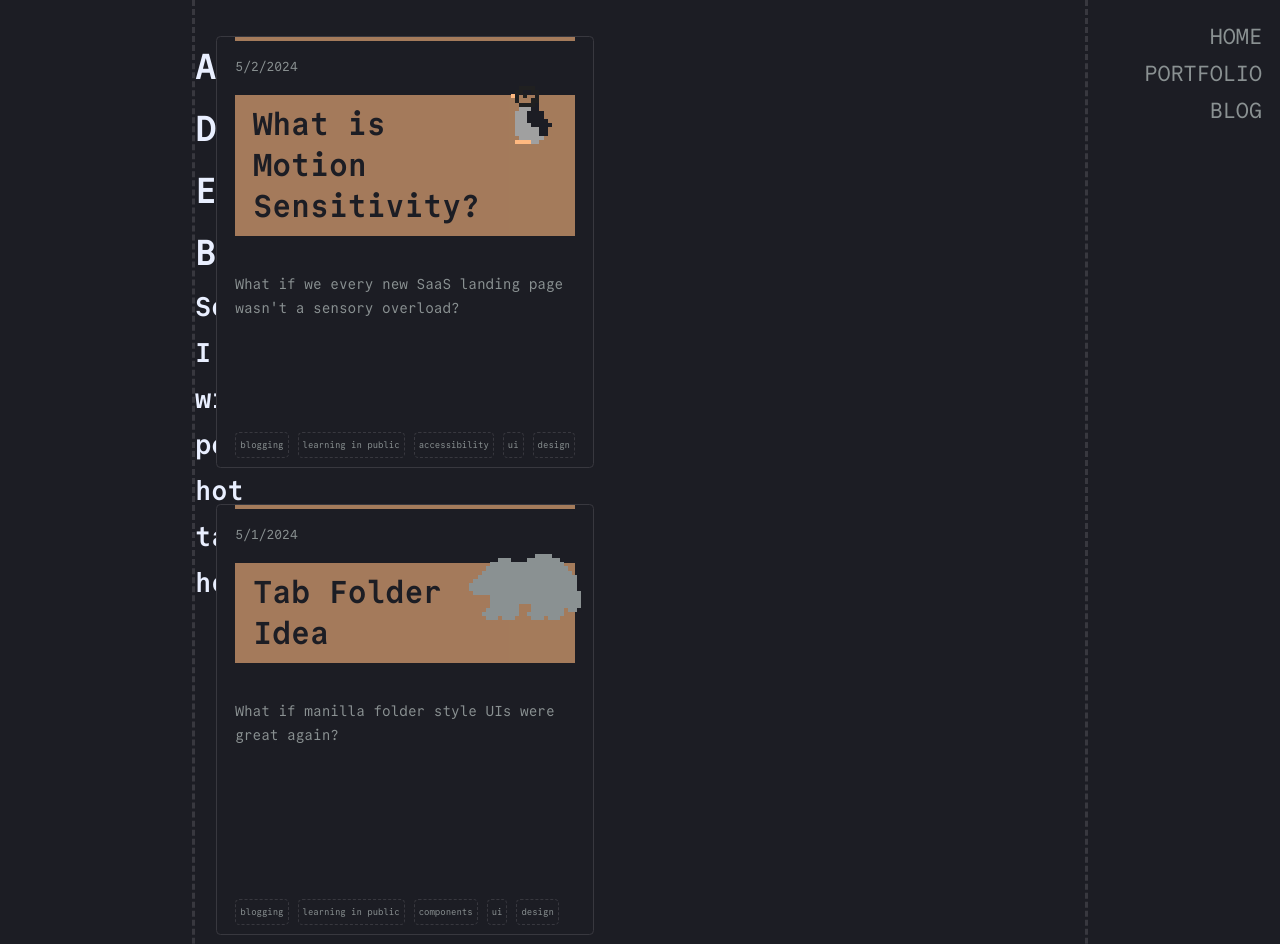
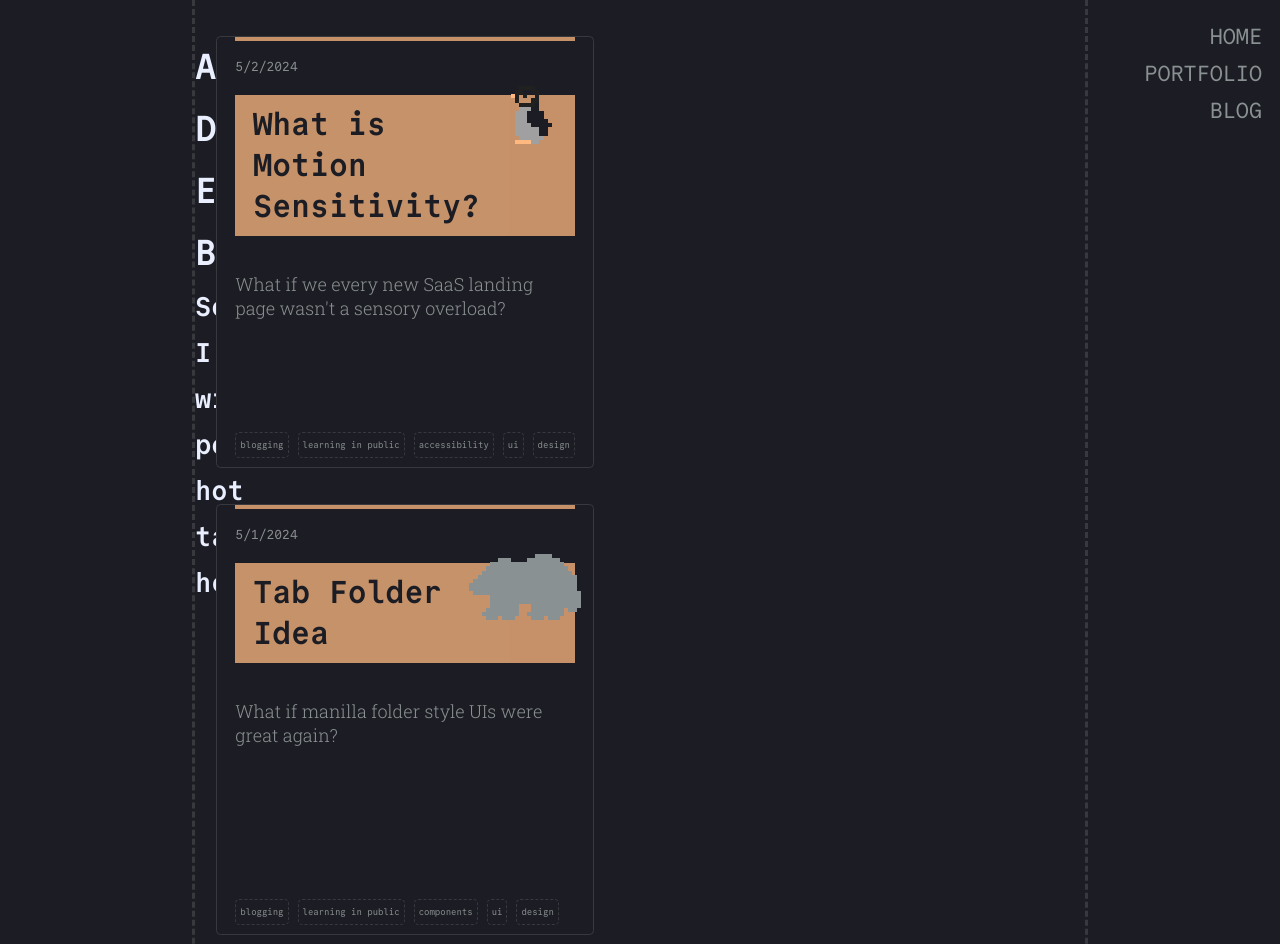
Before and after one commit to SladtheLad/nicksladden.com, an Astro site: page /blog in a window 1280 px wide. Shown: the top 944 px of the page. Built offline with nearby package versions, Linux system fonts and the light colour scheme; Astro itself is replaced by a stand-in of ours; some packages are replaced by stand-ins of ours.

Commit message:
minor style updates

```diff
--- a/src/components/blog-post-oreilly-card.astro
+++ b/src/components/blog-post-oreilly-card.astro
@@ -89,8 +89,9 @@ interface Props extends AstroBuiltinProps {
         line-height: 1.3;
       }
       span.subtitle {
-        font-size: 0.8rem;
-        /* line-height: 1.5; */
+        font-family: 'Roboto Slab';
+        font-size: 1rem;
+        font-weight: 300;
         margin-block: 2rem;
       }
 
@@ -167,6 +168,8 @@ interface Props extends AstroBuiltinProps {
     a:active,
     a:focus-visible,
     a:hover {
+      outline: 1px dashed var(--accent);
+      outline-offset: 0.5rem;
       .oreilly-blog-card {
         outline: solid 1px var(--accent);
         /* border-color: color-mix(in hsl, var(--accent), transparent 80%); */
--- a/src/styles/variables.css
+++ b/src/styles/variables.css
@@ -14,7 +14,7 @@
   --icon-quaternary: #a0a0a0;
   --icon-quinary: #7a7a7a;
   --icon-size-1: 132px;
-  --accent-opacity: 0.6;
+  --accent-opacity: 0.75;
 
   /* Scrollbar Styles */
   --scrollbar-color-thumb: var(--accent);
@@ -51,7 +51,7 @@
     --accent: color(display-p3 1 0.72549 0.501961 / 1);
     --background-color: color(display-p3 0.109804 0.113725 0.141176 / 1);
     @supports (color: oklch(0 0 0)) {
-      --accent: oklch(83.87% 0.1382 59.69);
+      --accent: oklch(84% 32% 57);
       --background-color: oklch(23.28% 0.014 278.88);
     }
   }
```
